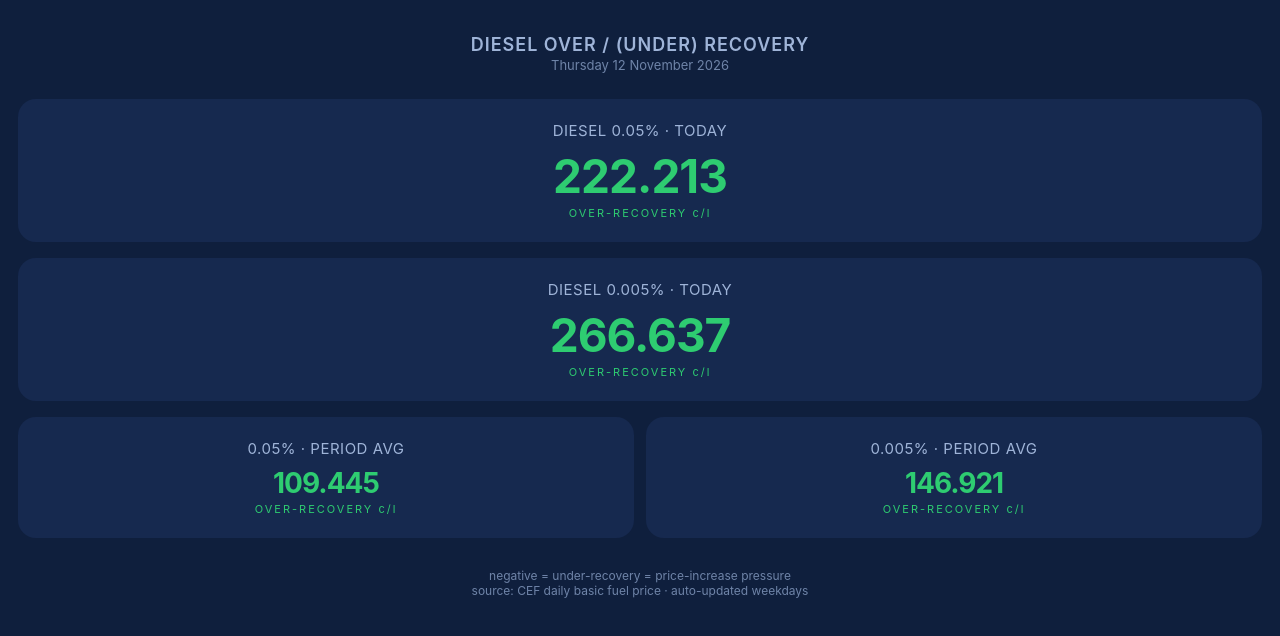
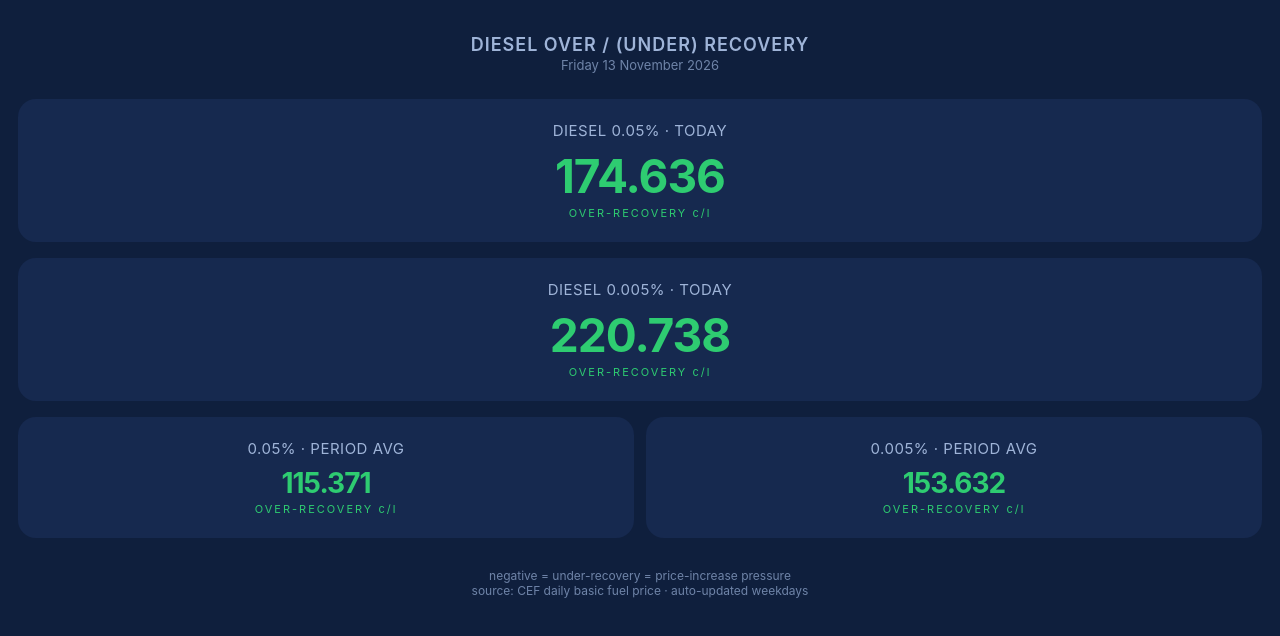
Before and after one commit to bmwx5marc-lgtm/diesel-card, a plain HTML site: page docs/index.html in a window 1280 px wide. Drawn offline with Linux system fonts and the light colour scheme.

Commit message:
Update diesel card

```diff
--- a/docs/index.html
+++ b/docs/index.html
@@ -17,12 +17,12 @@ h1{font-size:18px;font-weight:600;margin:0 0 2px;color:#9fb4d8;letter-spacing:1p
 .sub{font-size:12px;color:#6f84a8;margin-top:14px}
 </style></head><body>
 <h1>DIESEL OVER / (UNDER) RECOVERY</h1>
-<div class="d">Thursday 12 November 2026</div>
-<div class="card"><div class="grade">DIESEL 0.05% &middot; TODAY</div><div class="num" style="color:#2ecc71">222.213</div><div class="tag" style="color:#2ecc71">OVER-RECOVERY&nbsp;c/l</div></div>
-<div class="card"><div class="grade">DIESEL 0.005% &middot; TODAY</div><div class="num" style="color:#2ecc71">266.637</div><div class="tag" style="color:#2ecc71">OVER-RECOVERY&nbsp;c/l</div></div>
+<div class="d">Friday 13 November 2026</div>
+<div class="card"><div class="grade">DIESEL 0.05% &middot; TODAY</div><div class="num" style="color:#2ecc71">174.636</div><div class="tag" style="color:#2ecc71">OVER-RECOVERY&nbsp;c/l</div></div>
+<div class="card"><div class="grade">DIESEL 0.005% &middot; TODAY</div><div class="num" style="color:#2ecc71">220.738</div><div class="tag" style="color:#2ecc71">OVER-RECOVERY&nbsp;c/l</div></div>
 <div class="row">
-<div class="card small"><div class="grade">0.05% &middot; PERIOD AVG</div><div class="num" style="color:#2ecc71">109.445</div><div class="tag" style="color:#2ecc71">OVER-RECOVERY&nbsp;c/l</div></div>
-<div class="card small"><div class="grade">0.005% &middot; PERIOD AVG</div><div class="num" style="color:#2ecc71">146.921</div><div class="tag" style="color:#2ecc71">OVER-RECOVERY&nbsp;c/l</div></div>
+<div class="card small"><div class="grade">0.05% &middot; PERIOD AVG</div><div class="num" style="color:#2ecc71">115.371</div><div class="tag" style="color:#2ecc71">OVER-RECOVERY&nbsp;c/l</div></div>
+<div class="card small"><div class="grade">0.005% &middot; PERIOD AVG</div><div class="num" style="color:#2ecc71">153.632</div><div class="tag" style="color:#2ecc71">OVER-RECOVERY&nbsp;c/l</div></div>
 </div>
 <div class="sub">negative = under-recovery = price-increase pressure<br>
 source: CEF daily basic fuel price &middot; auto-updated weekdays</div>
```
